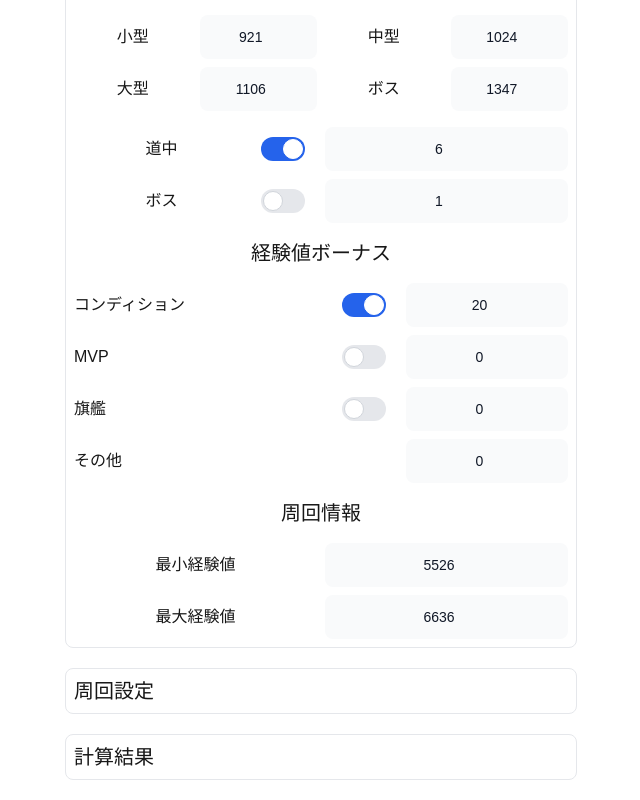
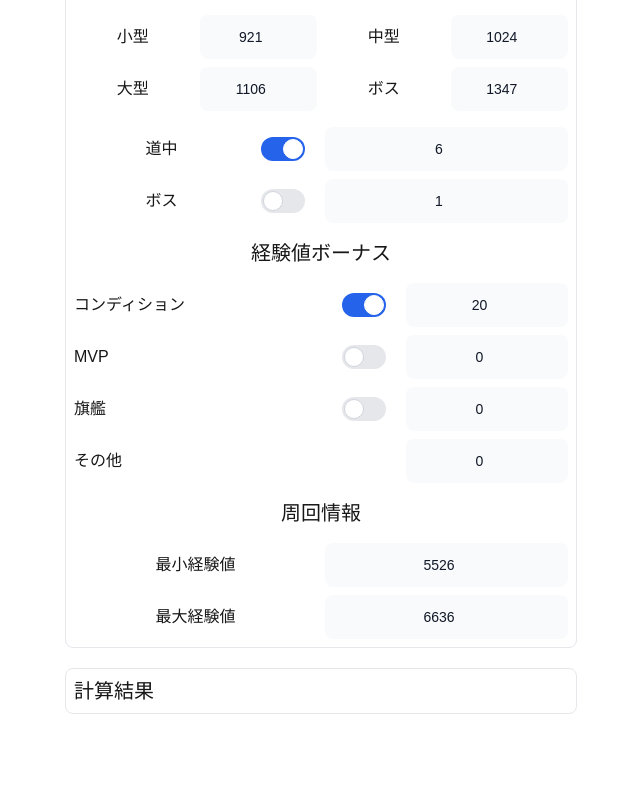
Before and after one commit to kanade2001/azurlane-webtool, a Next.js app: page /exp-calculator in a window 1280 px wide. Shown: the part 1170-1970 px from the top of the page, without its empty margins (319-959 px from the left). After the commit the page ends 1904 px from the top, so only its background shows below. Built offline with nearby package versions, Linux system fonts and the light colour scheme.

Commit message:
Feat-Create hook

```diff
--- /dev/null
+++ b/src/app/exp-calculator/hooks.ts
@@ -0,0 +1,18 @@
+"use client";
+
+import { useState } from "react";
+
+export const useExpCalculator = () => {
+  const [currentExp, setCurrentExp] = useState<number>(0);
+  const [targetExp, setTargetExp] = useState<number>(0);
+  const [exp, setExp] = useState<number[]>([0, 0]);
+
+  return {
+    currentExp,
+    targetExp,
+    exp,
+    setCurrentExp,
+    setTargetExp,
+    setExp,
+  };
+};
--- a/src/app/exp-calculator/page.tsx
+++ b/src/app/exp-calculator/page.tsx
@@ -11,9 +11,6 @@ export default function ExpCalculatorPage() {
         <ExpField id="target_exp" label="目標経験値" defualtLevel={120} />
         <PreferenceField label="周回設定" />
         <div className="mb-5 rounded-lg border p-2">
-          <h2 className="text-xl">周回設定</h2>
-        </div>
-        <div className="mb-5 rounded-lg border p-2">
           <h2 className="text-xl">計算結果</h2>
         </div>
       </div>
```
